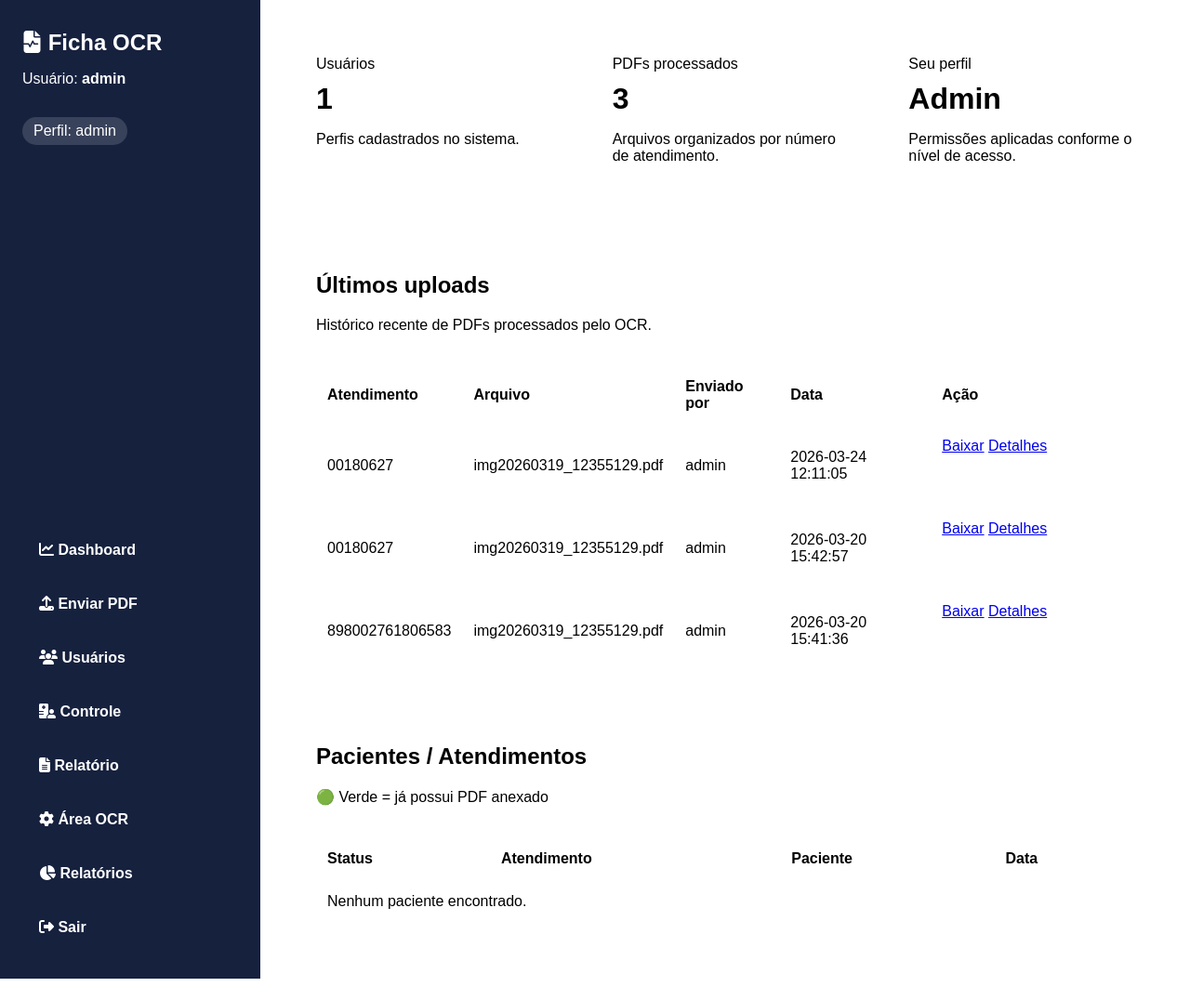
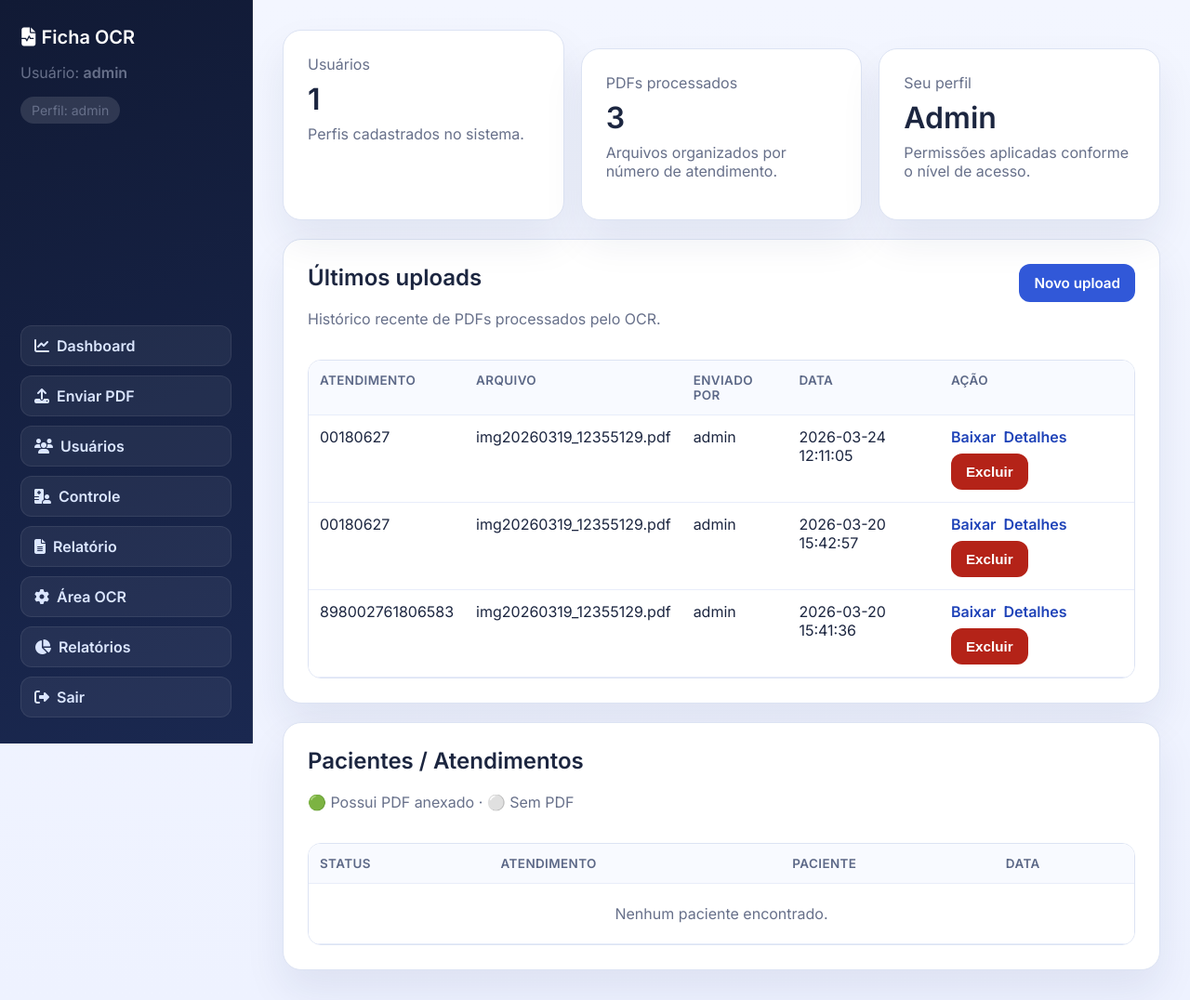
Before and after one commit to Victor-Moreira-da-Silva/Ficha, a Flask app: page /dashboard in a window 1280 px wide. Shown: the whole page at 93% size. Before the commit the page ends 1053 px from the top, so only its background shows below. Run offline with Flask 3, Linux system fonts and the light colour scheme; a user stored in the database is signed in; data comes from the database, SQL or seed files in the repository; both versions use the stored data as it was after the commit; data that the repository does not hold is empty.

Commit message:
atualizado

```diff
--- a/static/style.css
+++ b/static/style.css
@@ -1,18 +1,22 @@
-altere oque esta interferindo apenas nessa pagina
-
 :root {
-  --bg: #f3f5fb;
-  --card: #ffffff;
-  --primary: #3056d3;
-  --primary-dark: #1d3fa8;
-  --text: #1b2540;
-  --muted: #687087;
-  --border: #dfe4f0;
-  --success: #157347;
+  --bg: #eef2ff;
+  --surface: #ffffff;
+  --surface-soft: #f8faff;
+  --primary: #3158d8;
+  --primary-dark: #1f43b8;
+  --primary-soft: #e6edff;
+  --text: #1c2640;
+  --muted: #67708a;
+  --border: #dce3f3;
+  --success: #197a4f;
+  --success-soft: #e8f8ef;
   --danger: #b42318;
-  --warning: #946200;
+  --warning: #9f6a00;
+  --warning-soft: #fff5dc;
   --info: #0b5394;
-  --shadow: 0 18px 50px rgba(26, 41, 75, 0.08);
+  --radius-lg: 20px;
+  --radius-md: 12px;
+  --shadow: 0 22px 44px rgba(20, 38, 86, 0.08);
 }
 
 * {
@@ -21,63 +25,226 @@ altere oque esta interferindo apenas nessa pagina
 
 body {
   margin: 0;
-  font-family: Arial, Helvetica, sans-serif;
+  font-family: "Inter", Arial, Helvetica, sans-serif;
   color: var(--text);
-  background: linear-gradient(180deg, #eef2ff 0%, var(--bg) 100%);
+  background: linear-gradient(180deg, #f3f6ff 0%, var(--bg) 100%);
+}
+
+h1,
+h2,
+h3,
+h4,
+p {
+  margin-top: 0;
 }
 
 .app-shell {
   min-height: 100vh;
   display: grid;
-  grid-template-columns: 280px 1fr;
+  grid-template-columns: 272px 1fr;
 }
 
 .sidebar {
-  padding: 32px 24px;
-  background: #16213e;
+  position: sticky;
+  top: 0;
+  height: 100vh;
+  overflow-y: auto;
+  padding: 28px 22px;
+  background: linear-gradient(160deg, #111a35 0%, #1a2850 100%);
   color: #fff;
   display: flex;
   flex-direction: column;
   justify-content: space-between;
   gap: 24px;
+  border-right: 1px solid rgba(255, 255, 255, 0.08);
 }
 
 .sidebar h1 {
   margin: 0 0 16px;
+  font-size: 1.25rem;
 }
 
 .sidebar nav {
   display: grid;
-  gap: 12px;
+  gap: 10px;
 }
 
-.sidebar a,
-.button-link,
-button {
-  border: 0;
-  border-radius: 12px;
+.sidebar a {
+  display: inline-flex;
+  align-items: center;
+  gap: 8px;
+  border-radius: var(--radius-md);
   text-decoration: none;
-  padding: 14px 18px;
-  font-weight: 700;
+  padding: 11px 14px;
+  font-weight: 600;
+  color: #dbe6ff;
+  background: rgba(255, 255, 255, 0.06);
+  border: 1px solid rgba(255, 255, 255, 0.08);
   transition: 0.2s ease;
 }
 
-.sidebar a,
+.sidebar a:hover {
+  background: rgba(255, 255, 255, 0.18);
+  color: #fff;
+  transform: translateY(-1px);
+}
+
+.content {
+  padding: 32px;
+}
+
+.content-auth {
+  display: grid;
+  place-items: center;
+}
+
+.card {
+  background: var(--surface);
+  border: 1px solid var(--border);
+  border-radius: var(--radius-lg);
+  padding: 26px;
+  box-shadow: var(--shadow);
+}
+
+.card + .card,
+section + section {
+  margin-top: 20px;
+}
+
+.auth-card {
+  width: min(480px, 100%);
+}
+
+.narrow-card {
+  width: min(760px, 100%);
+}
+
+.hero-grid,
+.grid-2 {
+  display: grid;
+  gap: 18px;
+  margin-bottom: 20px;
+}
+
+.hero-grid {
+  grid-template-columns: repeat(auto-fit, minmax(220px, 1fr));
+}
+
+.grid-2 {
+  grid-template-columns: repeat(auto-fit, minmax(320px, 1fr));
+}
+
+.stat-card strong {
+  display: block;
+  font-size: 2rem;
+  margin: 8px 0;
+}
+
+.section-header {
+  display: flex;
+  justify-content: space-between;
+  align-items: flex-start;
+  gap: 16px;
+  margin-bottom: 18px;
+}
+
+.column {
+  flex-direction: column;
+}
+
+.eyebrow,
+.badge,
+.hint,
+.muted,
+.empty-state {
+  color: var(--muted);
+}
+
+.badge {
+  display: inline-flex;
+  padding: 6px 12px;
+  border-radius: 999px;
+  font-size: 0.88rem;
+  background: rgba(255, 255, 255, 0.12);
+}
+
+code {
+  background: var(--primary-soft);
+  padding: 2px 6px;
+  border-radius: 6px;
+}
+
+.form-grid {
+  display: grid;
+  gap: 14px;
+}
+
+label {
+  display: grid;
+  gap: 8px;
+  font-weight: 600;
+}
+
+input,
+select {
+  width: 100%;
+  padding: 12px 14px;
+  border-radius: var(--radius-md);
+  border: 1px solid var(--border);
+  font-size: 0.96rem;
+  background: #fff;
+  color: var(--text);
+  transition: border-color 0.2s ease, box-shadow 0.2s ease;
+}
+
+input:focus,
+select:focus,
+button:focus-visible,
+a:focus-visible {
+  outline: none;
+  border-color: var(--primary);
+  box-shadow: 0 0 0 4px rgba(49, 88, 216, 0.15);
+}
+
 button,
 .button-link {
+  border: 0;
+  border-radius: var(--radius-md);
+  text-decoration: none;
+  padding: 11px 16px;
+  font-size: 0.95rem;
+  font-weight: 700;
+  cursor: pointer;
   background: var(--primary);
   color: #fff;
+  transition: 0.2s ease;
 }
 
-.sidebar a:hover,
 button:hover,
 .button-link:hover {
   background: var(--primary-dark);
+  transform: translateY(-1px);
 }
 
 .inline-form {
   display: inline-block;
-  margin-left: 10px;
+}
+
+.action-group {
+  display: inline-flex;
+  flex-wrap: wrap;
+  gap: 8px;
+  align-items: center;
+}
+
+.link-action {
+  color: var(--primary-dark);
+  text-decoration: none;
+  font-weight: 600;
+}
+
+.link-action:hover {
+  text-decoration: underline;
 }
 
 .danger-button {
@@ -86,6 +253,119 @@ button:hover,
 
 .danger-button:hover {
   background: #8f1d14;
+}
+
+.warning-button {
+  background: #c97b00;
+}
+
+.warning-button:hover {
+  background: #a66400;
+}
+
+.success-button {
+  background: #1b8c56;
+}
+
+.success-button:hover {
+  background: #167247;
+}
+
+.status-chip {
+  display: inline-flex;
+  align-items: center;
+  gap: 6px;
+  border-radius: 999px;
+  padding: 5px 10px;
+  font-size: 0.85rem;
+  font-weight: 600;
+}
+
+.status-success {
+  color: var(--success);
+  background: var(--success-soft);
+}
+
+.status-warning {
+  color: var(--warning);
+  background: var(--warning-soft);
+}
+
+.table-wrap {
+  overflow-x: auto;
+  border: 1px solid var(--border);
+  border-radius: 14px;
+}
+
+table {
+  width: 100%;
+  border-collapse: collapse;
+  background: #fff;
+}
+
+th,
+td {
+  padding: 13px 12px;
+  text-align: left;
+  border-bottom: 1px solid #e8edfa;
+  vertical-align: top;
+}
+
+thead th {
+  position: sticky;
+  top: 0;
+  background: var(--surface-soft);
+  font-size: 0.84rem;
+  text-transform: uppercase;
+  letter-spacing: 0.03em;
+  color: #5c6887;
+}
+
+tbody tr:hover {
+  background: #f8fbff;
+}
+
+.linha-verde {
+  background-color: #f0fbf4;
+}
+
+.linha-vigilancia,
+.tabela-vigilancia tr {
+  background-color: #fff7e6;
+}
+
+.empty-state {
+  text-align: center;
+  padding: 22px;
+}
+
+.flash-stack {
+  display: grid;
+  gap: 10px;
+  margin-bottom: 20px;
+}
+
+.flash {
+  border-radius: 12px;
+  padding: 12px 15px;
+  color: #fff;
+  font-weight: 600;
+}
+
+.flash-success { background: var(--success); }
+.flash-danger { background: var(--danger); }
+.flash-warning { background: var(--warning); }
+.flash-info { background: var(--info); }
+
+.detail-grid {
+  display: grid;
+  gap: 16px;
+  grid-template-columns: repeat(auto-fit, minmax(220px, 1fr));
+}
+
+.detail-card {
+  border: 1px solid var(--border);
+  box-shadow: none;
 }
 
 .ocr-layout {
@@ -129,165 +409,14 @@ button:hover,
   pointer-events: none;
 }
 
-.detail-grid {
-  display: grid;
-  gap: 16px;
-  grid-template-columns: repeat(auto-fit, minmax(220px, 1fr));
-}
-
-.detail-card {
-  border: 1px solid var(--border);
-  box-shadow: none;
-}
-
-.content {
-  padding: 32px;
-}
-
-.content-auth {
-  display: grid;
-  place-items: center;
-}
-
-.card {
-  background: var(--card);
-  border: 1px solid var(--border);
-  border-radius: 22px;
-  padding: 28px;
-  box-shadow: var(--shadow);
-}
-
-.auth-card {
-  width: min(480px, 100%);
-}
-
-.narrow-card {
-  width: min(760px, 100%);
-}
-
-.page-intro {
-  margin-bottom: 24px;
-}
-
-[id] {
-  scroll-margin-top: 24px;
-}
-
-.hero-grid,
-.grid-2 {
-  display: grid;
-  gap: 20px;
-  margin-bottom: 24px;
-}
-
-.hero-grid {
-  grid-template-columns: repeat(auto-fit, minmax(220px, 1fr));
-}
-
-.grid-2 {
-  grid-template-columns: repeat(auto-fit, minmax(320px, 1fr));
-}
-
-.stat-card strong {
-  display: block;
-  font-size: 2rem;
-  margin: 10px 0;
-}
-
-.form-grid {
-  display: grid;
-  gap: 16px;
-}
-
-label {
-  display: grid;
-  gap: 8px;
-  font-weight: 700;
-}
-
-input,
-select {
-  width: 100%;
-  padding: 14px 16px;
-  border-radius: 12px;
-  border: 1px solid var(--border);
-  font-size: 1rem;
-}
-
-.table-wrap {
-  overflow-x: auto;
-}
-
-table {
-  width: 100%;
-  border-collapse: collapse;
-}
-
-th,
-td {
-  padding: 14px 12px;
-  text-align: left;
-  border-bottom: 1px solid var(--border);
-}
-
-.flash-stack {
-  display: grid;
-  gap: 10px;
-  margin-bottom: 20px;
-}
-
-.flash {
-  border-radius: 14px;
-  padding: 14px 16px;
-  color: #fff;
-  font-weight: 700;
-}
-
-.flash-success { background: var(--success); }
-.flash-danger { background: var(--danger); }
-.flash-warning { background: var(--warning); }
-.flash-info { background: var(--info); }
-
-.section-header {
-  display: flex;
-  justify-content: space-between;
-  align-items: center;
-  gap: 16px;
-  margin-bottom: 18px;
-}
-
-.column {
-  align-items: flex-start;
-}
-
-.eyebrow,
-.badge,
-.hint,
-.muted,
-.empty-state {
-  color: var(--muted);
-}
-
-.badge {
-  display: inline-flex;
-  padding: 6px 12px;
-  border-radius: 999px;
-  background: rgba(255, 255, 255, 0.15);
-}
-
-code {
-  background: #eef2ff;
-  padding: 2px 6px;
-  border-radius: 6px;
-}
-
-@media (max-width: 920px) {
+@media (max-width: 980px) {
   .app-shell {
     grid-template-columns: 1fr;
   }
 
   .sidebar {
-    padding: 20px;
+    position: static;
+    height: auto;
   }
 
   .content {
--- a/templates/dashboard.html
+++ b/templates/dashboard.html
@@ -3,7 +3,6 @@
 
 {% block content %}
 
-<!-- 📊 CARDS -->
 <section class="hero-grid">
   <article class="card stat-card">
     <span class="eyebrow">Usuários</span>
@@ -24,8 +23,6 @@
   </article>
 </section>
 
-
-<!-- 📂 UPLOADS -->
 <section class="card">
   <div class="section-header">
     <div>
@@ -57,9 +54,10 @@
           <td>{{ item['uploader'] }}</td>
           <td>{{ item['created_at'] }}</td>
           <td>
+            <div class="action-group">
               {% if current_user['role'] in ['faturamento', 'admin'] %}
-              <a href="{{ url_for('serve_file', relative_path=item['stored_path']) }}">Baixar</a>
-              <a href="{{ url_for('attendance_details', attendance_number=item['attendance_number']) }}">Detalhes</a>
+                <a class="link-action" href="{{ url_for('serve_file', relative_path=item['stored_path']) }}">Baixar</a>
+                <a class="link-action" href="{{ url_for('attendance_details', attendance_number=item['attendance_number']) }}">Detalhes</a>
               {% else %}
                 <span class="muted">Sem acesso</span>
               {% endif %}
@@ -69,6 +67,7 @@
                   <button type="submit" class="danger-button">Excluir</button>
                 </form>
               {% endif %}
+            </div>
           </td>
         </tr>
         {% else %}
@@ -81,13 +80,11 @@
   </div>
 </section>
 
-
-<!-- 🏥 PACIENTES -->
 <section class="card">
   <div class="section-header">
     <div>
       <h2>Pacientes / Atendimentos</h2>
-      <p class="muted">🟢 Verde = já possui PDF anexado</p>
+      <p class="muted">🟢 Possui PDF anexado · ⚪ Sem PDF</p>
     </div>
   </div>
 
@@ -104,20 +101,17 @@
 
       <tbody>
         {% for p in patients %}
-        <tr class="{% if p.tem_pdf %}linha-verde{% endif %}"></tr>
-
-          <td style="font-size:18px;">
+        <tr class="{% if p.tem_pdf %}linha-verde{% endif %}">
+          <td>
             {% if p.tem_pdf %}
-              ✅
+              <span class="status-chip status-success">✅ Com PDF</span>
             {% else %}
-              ❌
+              <span class="status-chip">❌ Sem PDF</span>
             {% endif %}
           </td>
-
           <td>{{ p.cd_atendimento }}</td>
           <td>{{ p.nm_paciente }}</td>
           <td>{{ p.data }}</td>
-
         </tr>
         {% else %}
         <tr>
@@ -125,7 +119,6 @@
         </tr>
         {% endfor %}
       </tbody>
-
     </table>
   </div>
 </section>
```
Also changed, not shown: other parts of static/style.css (+0 -87 lines), templates/controle_pacientes.html (+22 -40 lines), ficha.db, 1 other file. Lines whose indentation alone changed are shown as unchanged.
